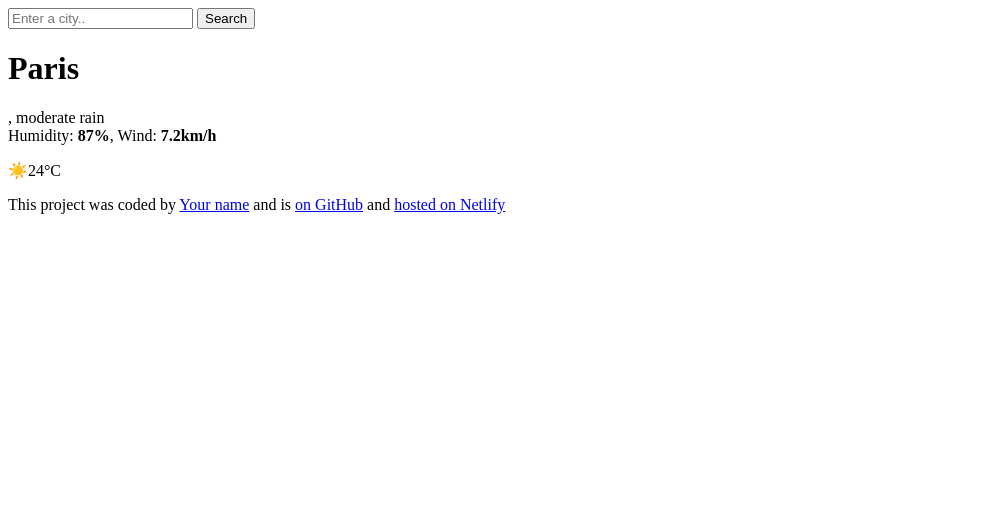
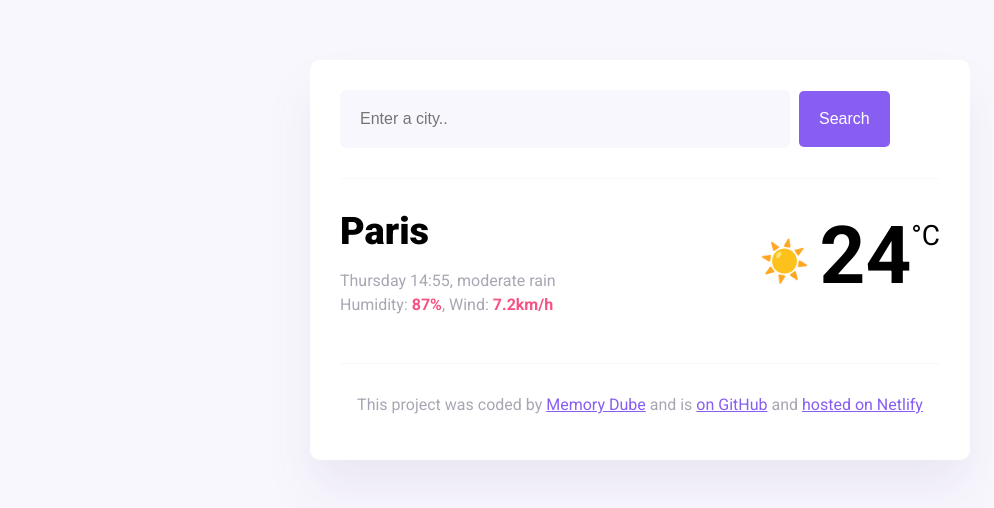
Before and after one commit to MemoryDube807/my-first-project, a plain HTML site: page index.html in a window 1280 px wide. Shown: the whole page, without its empty margins (0-994 px from the left). Drawn offline with nearby package versions, Linux system fonts and the light colour scheme.

Commit message:
updated index.html

```diff
--- a/index.html
+++ b/index.html
@@ -10,7 +10,7 @@
       rel="stylesheet"
     />
     <script src="https://cdn.jsdelivr.net/npm/axios@1.1.2/dist/axios.min.js"></script>
-    <link rel="stylesheet" href="src/styles.css" />
+    <link rel="stylesheet" href="index.css" />
     <title>My weather application</title>
   </head>
   <body>
@@ -47,12 +47,12 @@
       <footer>
         <p>
           This project was coded by
-          <a href="#" target="_blank">Your name</a> and is
+          <a href="#" target="_blank">Memory Dube</a> and is
           <a href="#" target="_blank"> on GitHub</a> and
           <a href="#" target="_blank">hosted on Netlify</a>
         </p>
       </footer>
     </div>
   </body>
-  <script src="src/index.js"></script>
+  <script src="index.js"></script>
 </html>
```
